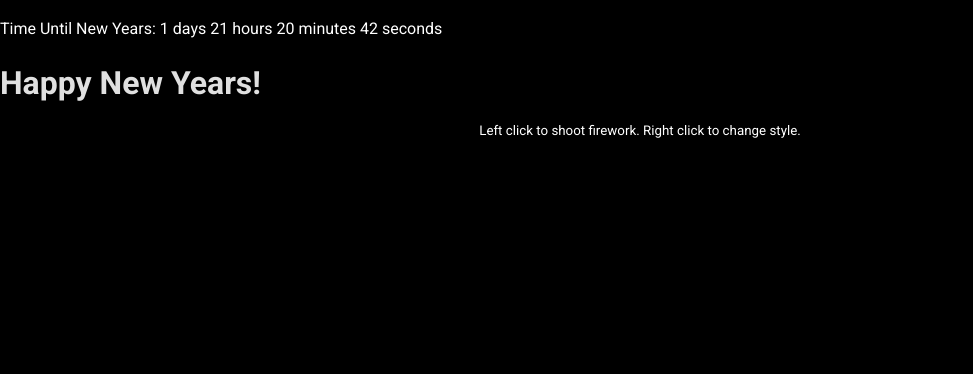
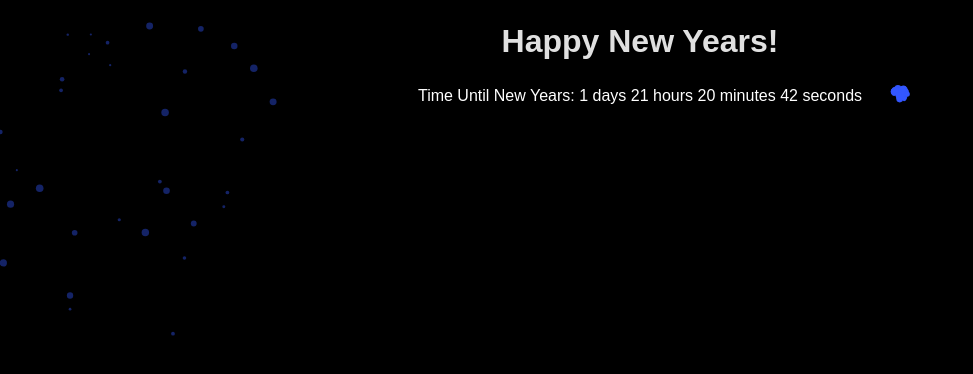
Before and after one commit to webbrowser11/New-Years, a plain HTML site: page index.html in a window 1280 px wide. Shown: the whole page, without its empty margins (0-973 px from the left). Drawn offline with Linux system fonts and the light colour scheme.

Commit message:
simple changes

```diff
--- a/index.html
+++ b/index.html
@@ -19,18 +19,18 @@
             overflow: hidden;
             background: black;
             color: white;
+            font-family: Arial, sans-serif;
+            text-align: center;
         }
     </style>
 </head>
 <body>
+    <h1>Happy New Years!</h1>
     <p id="timer"></p>
-    <h1>Happy New Years!</h1>
-    <center><small>Left click to shoot firework. Right click to change style.</small></center>
 
     <canvas id="fireworksCanvas"></canvas>
 
     <script>
-        // Countdown Timer
         var Year = new Date().getFullYear();
         var NextYear = Year + 1;
         var CountDownDate = new Date(`Jan 1, ${NextYear} 00:00:00`).getTime();
@@ -49,7 +49,6 @@
                 minutes + " minutes " + seconds + " seconds ";
         }, 1000);
 
-        // Fireworks Logic
         const canvas = document.getElementById('fireworksCanvas');
         const ctx = canvas.getContext('2d');
 
@@ -112,15 +111,19 @@
 
         animate();
 
-        canvas.addEventListener('click', (e) => {
+        function launchFirework() {
+            const x = Math.random() * canvas.width;
+            const y = Math.random() * canvas.height / 2;
             const color = fireworkStyles[currentStyleIndex];
-            fireworks.push(new Firework(e.clientX, e.clientY, color));
-        });
+            fireworks.push(new Firework(x, y, color));
+        }
 
-        canvas.addEventListener('contextmenu', (e) => {
-            e.preventDefault();
+        function changeStyle() {
             currentStyleIndex = (currentStyleIndex + 1) % fireworkStyles.length;
-        });
+        }
+
+        setInterval(launchFirework, 500);
+        setInterval(changeStyle, 2000);
     </script>
 </body>
 </html>
```
